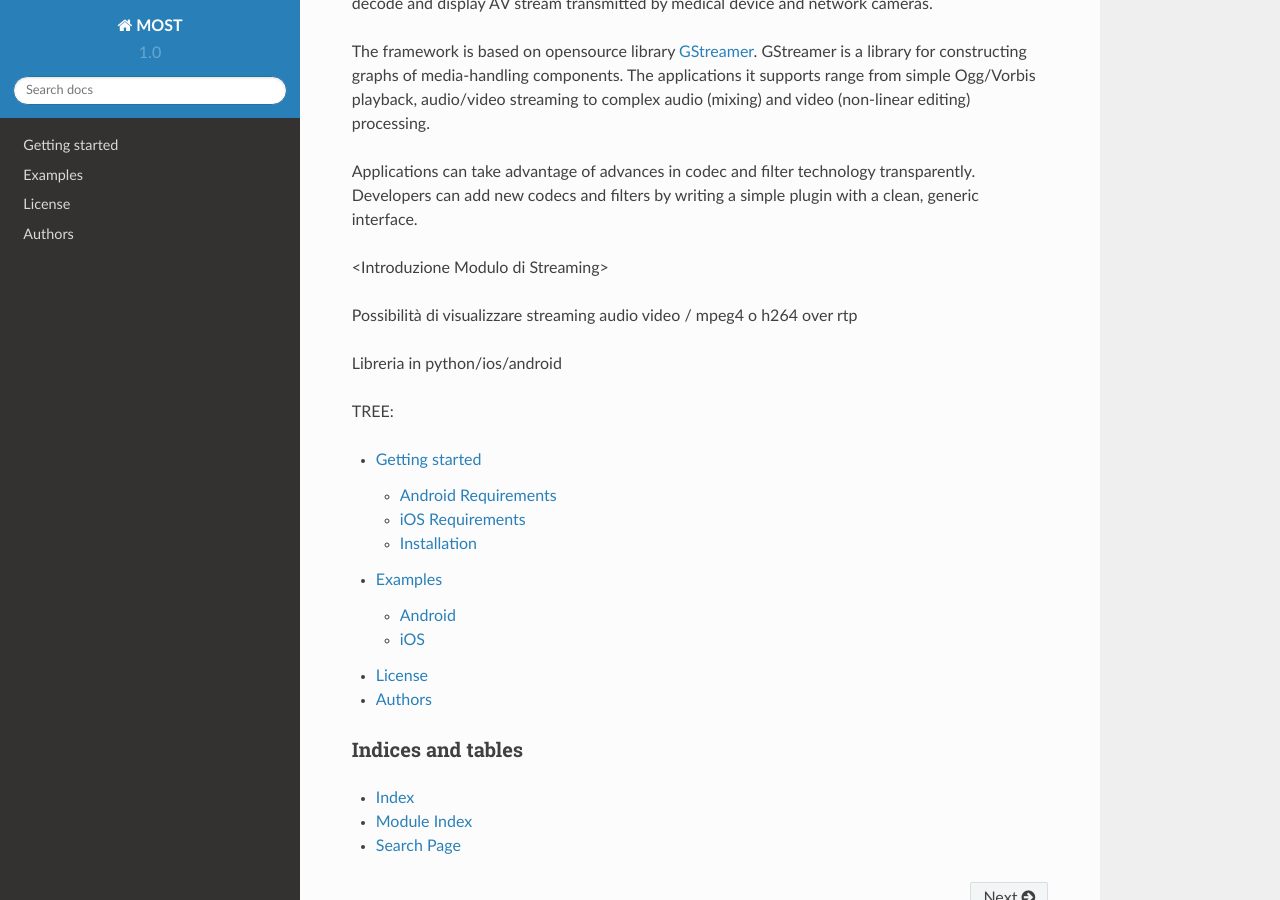
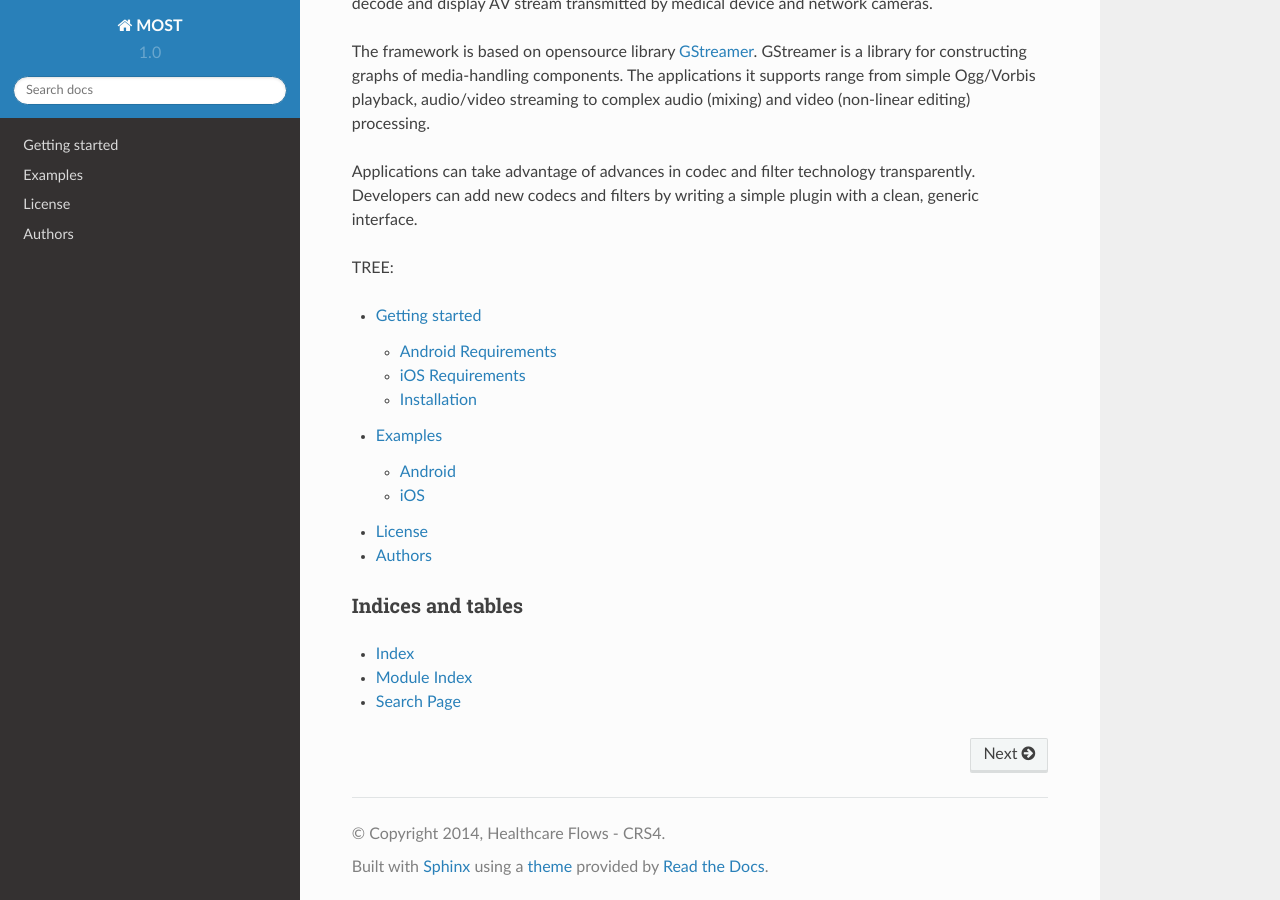
Before and after one commit to crs4/most-streaming, a Sphinx documentation site: the page built from docs/source/index.rst, in a window 1280 px wide and 900 px high, scrolled down 453 px. Built offline with Sphinx 7.4.7 and the Read the Docs theme 2.0.0, drawn with Linux system fonts in a browser that asks for light colours; formulas are drawn with MathJax 3.

Commit message:
docs review

```diff
--- a/docs/source/index.rst
+++ b/docs/source/index.rst
@@ -3,16 +3,16 @@
    You can adapt this file completely to your liking, but it should at least
    contain the root `toctree` directive.
 
-====================================
+=================================================
 Welcome to MOST's Streaming Module documentation!
-====================================
+=================================================
 
 The MOST project aims to achieve an open, modular and scalable solution for the creation, execution and management of remote clinical consultations with direct interaction between specialists.
 
 The project consists of a set of frameworks that deal with different aspects and technologies useful for the creation of telemedicine applications.
 
 Streaming Framework
-~~~~~~~~~~~~~~~~
+~~~~~~~~~~~~~~~~~~~
 
 The Streaming Framework allows you to create desktop and mobile application capable of retrieve, decode and display AV stream transmitted by medical device and network cameras.
 
@@ -20,11 +20,11 @@
 
 Applications can take advantage of advances in codec and filter technology transparently. Developers can add new codecs and filters by writing a simple plugin with a clean, generic interface.
 
-<Introduzione Modulo di Streaming>
+.. <Introduzione Modulo di Streaming>
 
-Possibilità di visualizzare streaming audio video / mpeg4 o h264 over rtp
+.. Possibilità di visualizzare streaming audio video / mpeg4 o h264 over rtp
 
-Libreria in python/ios/android
+.. Libreria in python/ios/android
 
 TREE:
 
```
